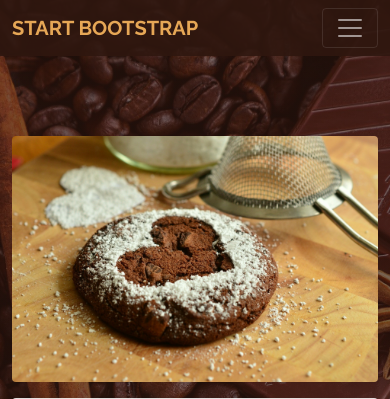
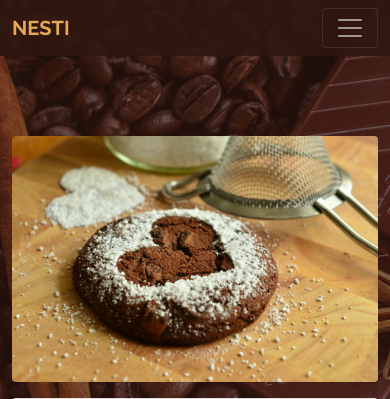
Before and after one commit to juliengrossi/Nesti, a PHP site: page / in a window 390 px wide. Shown: the top 399 px of the page. Run offline with PHP 8.4, Linux system fonts and the light colour scheme.

Commit message:
Very last now
fixed the navBar title in mobile mode

```diff
--- a/common/navigation.php
+++ b/common/navigation.php
@@ -5,7 +5,7 @@ $loc = ('home');
 }; ?>
 <nav class="navbar navbar-expand-lg navbar-dark py-lg-4" id="mainNav">
     <div class="container">
-        <a class="navbar-brand text-uppercase fw-bold d-lg-none" href="index.php">Start Bootstrap</a>
+        <a class="navbar-brand text-uppercase fw-bold d-lg-none" href="index.php">NESTI</a>
         <button class="navbar-toggler" type="button" data-bs-toggle="collapse" data-bs-target="#navbarSupportedContent" aria-controls="navbarSupportedContent" aria-expanded="false" aria-label="Toggle navigation"><span class="navbar-toggler-icon"></span></button>
         <div class="collapse navbar-collapse" id="navbarSupportedContent">
             <ul class="navbar-nav mx-auto">
```
